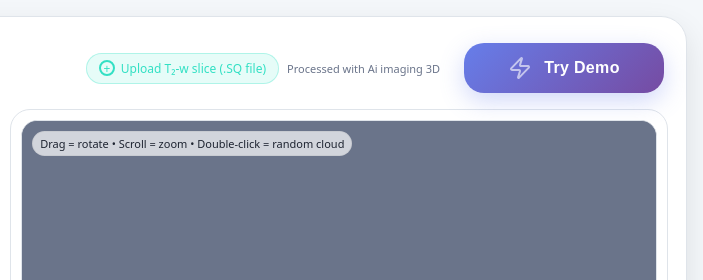
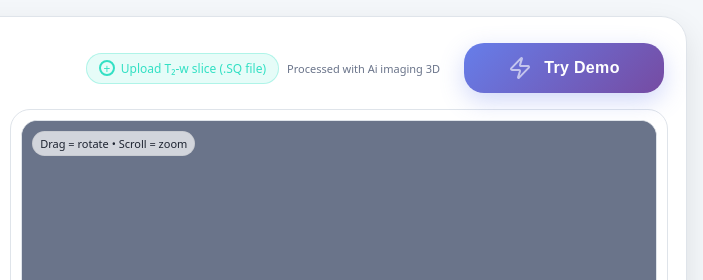
Before and after one commit to Surmavanick/Aitomo, a website: page Ai.html in a window 1280 px wide. Shown: the top 280 px of the page, 577-1280 px from the left. Drawn offline with nearby package versions, Linux system fonts and the light colour scheme.

Commit message:
Add files via upload

```diff
--- a/Ai.html
+++ b/Ai.html
@@ -529,7 +529,7 @@
         <div id="three-container">
           <div id="three-placeholder">Waiting For 3D Data...</div>
           <div class="three-overlay">
-            Drag = rotate • Scroll = zoom • Double-click = random cloud
+            Drag = rotate • Scroll = zoom
           </div>
         </div>
         <div class="control-row">
@@ -1347,7 +1347,6 @@
 
     pointsRange.addEventListener("input",rebuild3DFromIntensity);
     depthRange.addEventListener("input",rebuild3DFromIntensity);
-    container.addEventListener("dblclick",buildRandomCloud);
 
     let isDragging=false;
     let lastX=0,lastY=0;
```
